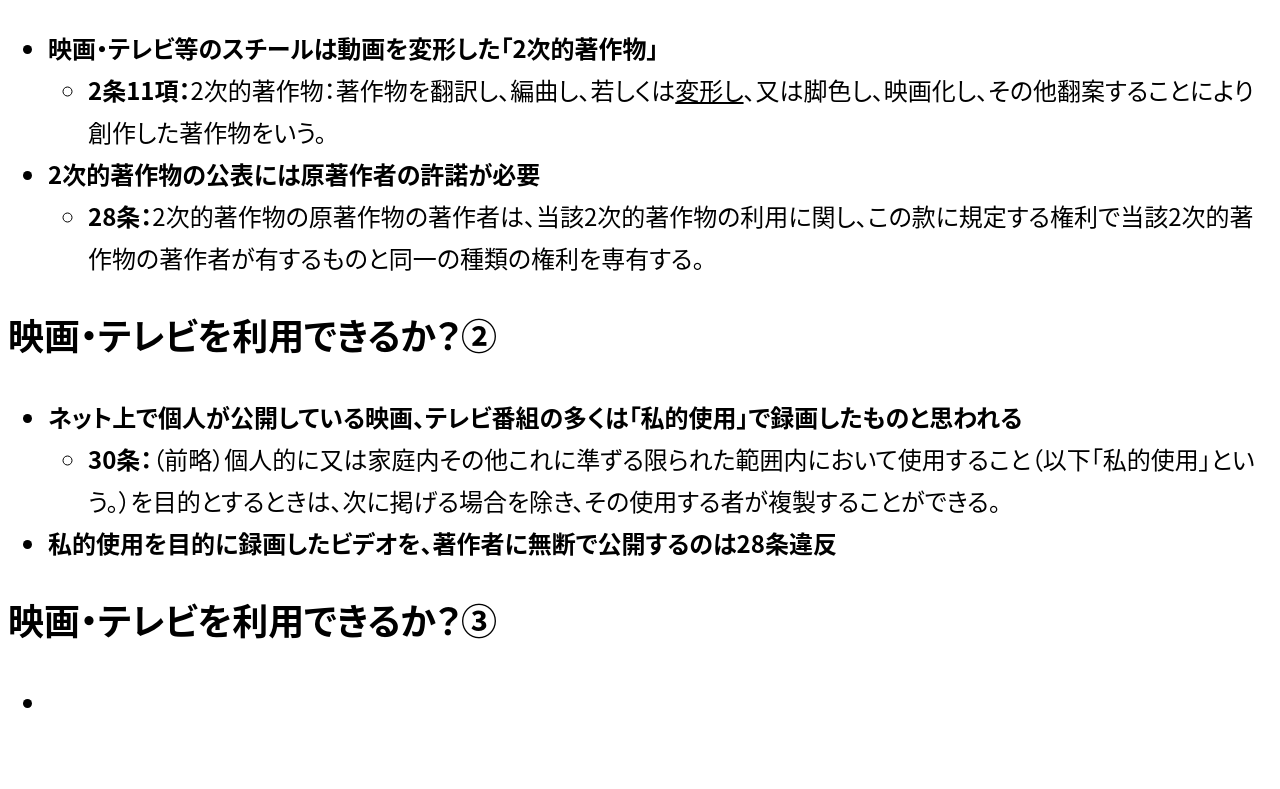
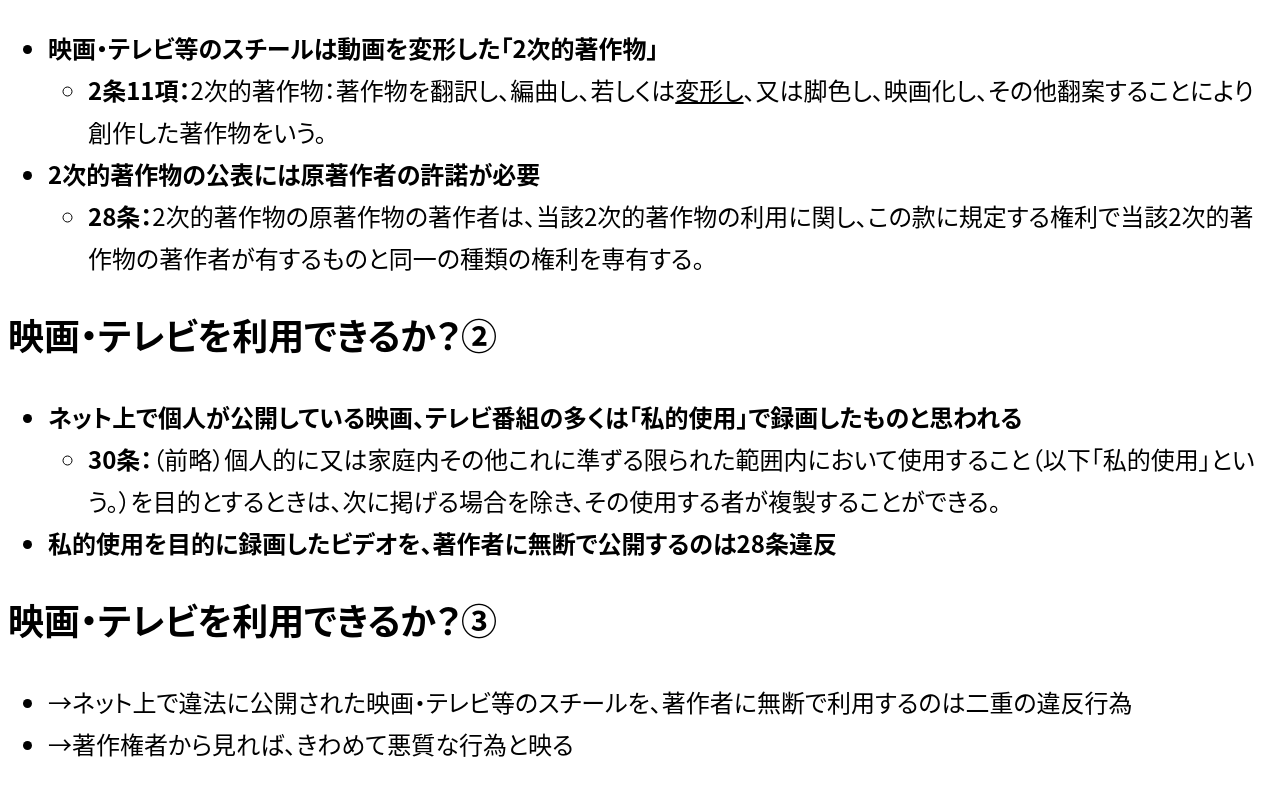
Before and after one commit to ogwata/20230708_tourist-guides-and-copyright, a website: page manuscript.html in a window 1280 px wide. Shown: the part 4475-5264 px from the top of the page. Before the commit the page ends 5222 px from the top, so only its background shows below. Drawn offline with Linux system fonts and the light colour scheme.

Commit message:
Update manuscript.md

```diff
--- a/manuscript.html
+++ b/manuscript.html
@@ -197,7 +197,8 @@
     <section class="level1" aria-labelledby="映画テレビを利用できるか-2">
       <h1 id="映画テレビを利用できるか-2">映画・テレビを利用できるか？③</h1>
       <ul>
-        <li></li>
+        <li>→ネット上で違法に公開された映画・テレビ等のスチールを、著作者に無断で利用するのは二重の違反行為</li>
+        <li>→著作権者から見れば、きわめて悪質な行為と映る</li>
       </ul>
     </section>
   </body>
```
Also changed, not shown: manuscript.md (+2 -1 lines).
